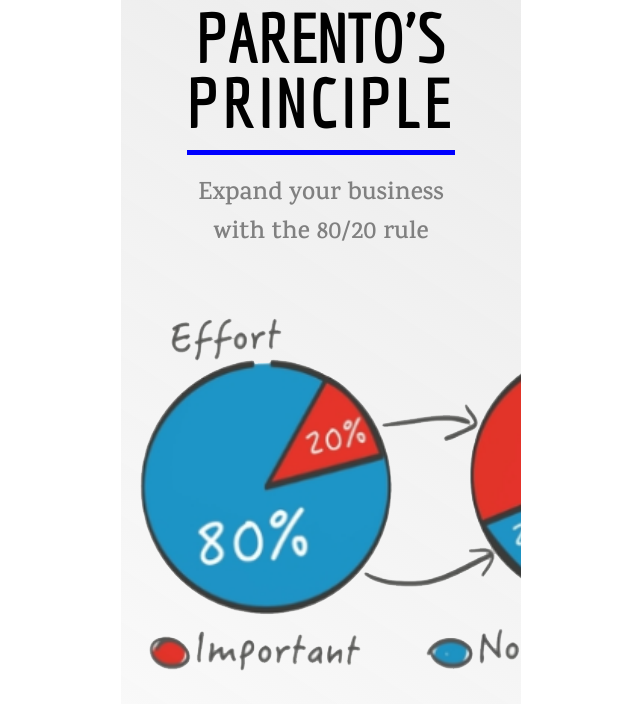
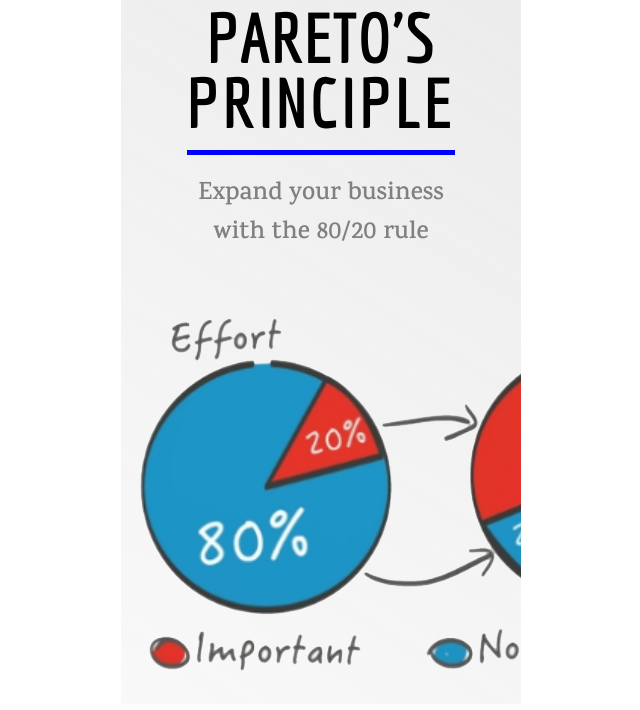
Before and after one commit to Krishna47ak/PARETOS-PRINCIPLE-FIGMA-DESIGN, a plain HTML site: page index.html in a window 1280 px wide. Shown: the whole page, without its empty margins (319-959 px from the left). Drawn offline with Linux system fonts and the light colour scheme.

Commit message:
Corrected heading

```diff
--- a/index.html
+++ b/index.html
@@ -4,7 +4,7 @@
     <meta charset="UTF-8">
     <meta http-equiv="X-UA-Compatible" content="IE=edge">
     <meta name="viewport" content="width=device-width, initial-scale=1.0">
-    <title>Parento's Principle</title>
+    <title>Pareto's Principle</title>
     <link rel="preconnect" href="https://fonts.googleapis.com">
     <link rel="preconnect" href="https://fonts.gstatic.com" crossorigin>
     <link href="https://fonts.googleapis.com/css2?family=Economica:wght@700&display=swap" rel="stylesheet">
@@ -15,7 +15,7 @@
 </head>
 <body>
     <div class="container">
-        <h1>PARENTO'S</h1>
+        <h1>PARETO'S</h1>
         <h1 id="Secondline">PRINCIPLE</h1>
         <h2>Expand your business <br> with the 80/20 rule</h2>
         <img src="image/Effort_result_chart.png" alt="couldn't load image">
--- a/style.css
+++ b/style.css
@@ -13,7 +13,6 @@
 h1 {
     padding-top: 10px;
     font-size: 70px;
-    letter-spacing: -1px;
     font-family: 'Economica', sans-serif;
     line-height: 55px;
 }
```
Also changed, not shown: Image/Effort_result.png (deleted), Image/Screenshot 2022-09-21 200804.png (deleted), Image/Screenshot 2022-09-22 011148.png (deleted), Image/Screenshot 2022-09-22 015033.png (added).
